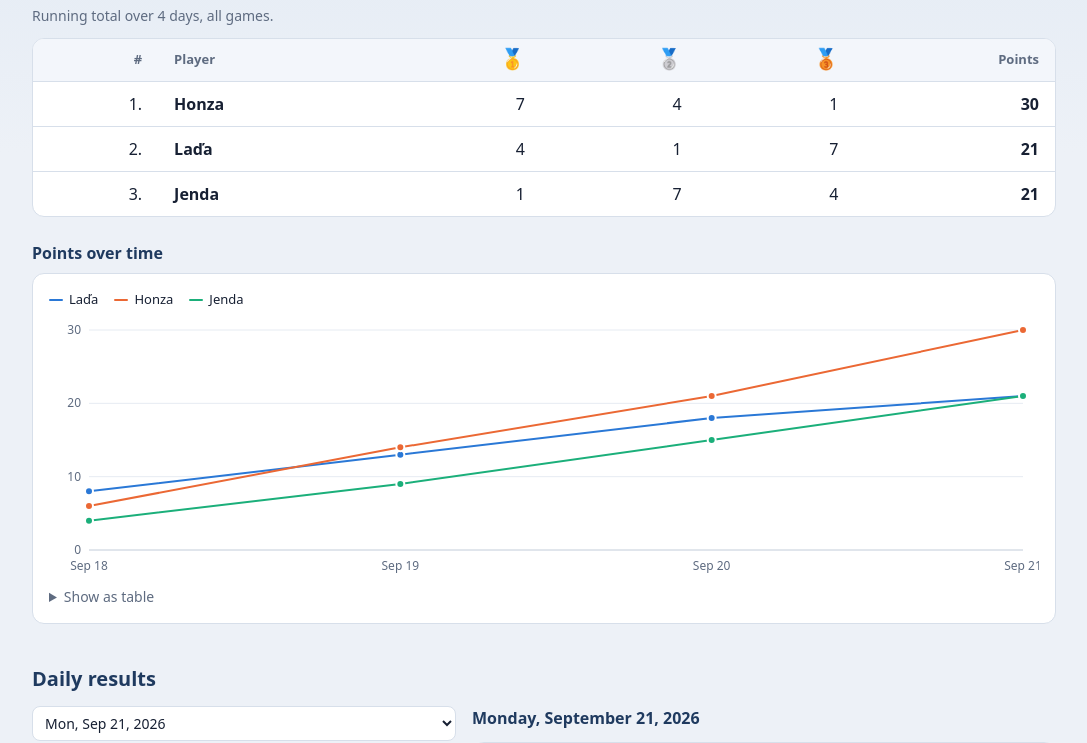
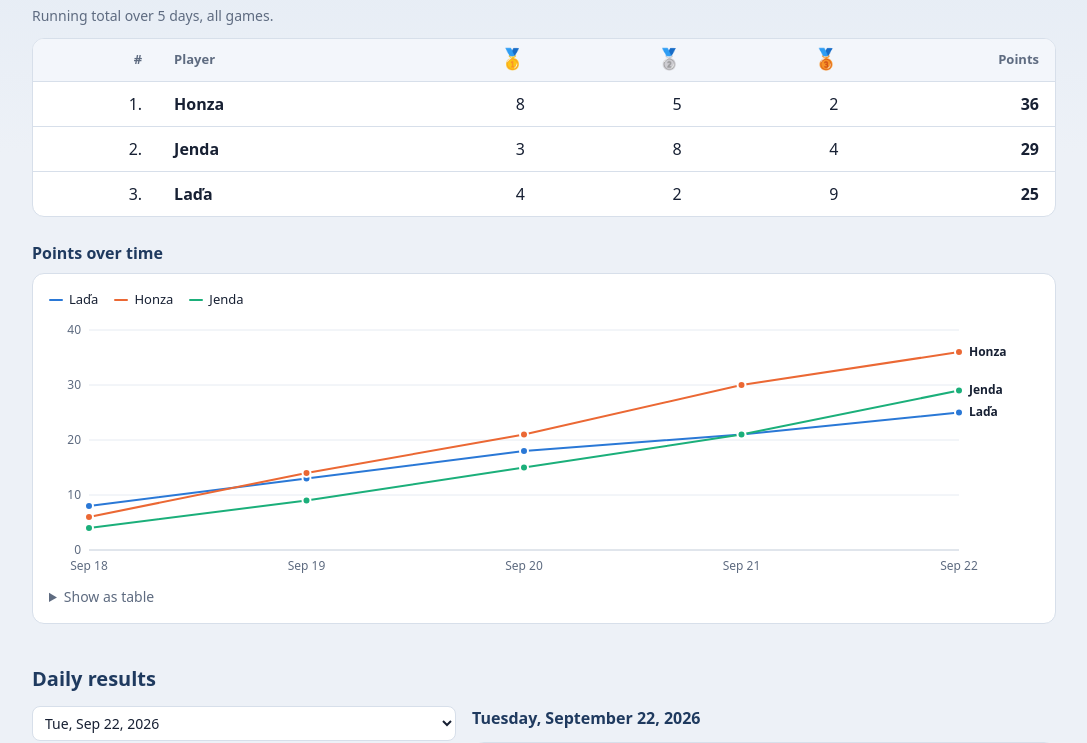
Before and after one commit to miklilad/kappa-hladaci-scoreboard, a React (Vite) app: page / in a window 1280 px wide. Shown: the part 231-974 px from the top of the page, without its empty margins (96-1183 px from the left). Built offline with nearby package versions, Linux system fonts and the light colour scheme.

Commit message:
Add new score entry for September 22, 2026

```diff
--- a/src/scores.ts
+++ b/src/scores.ts
@@ -48,4 +48,11 @@ export const scores: Session[] = [
     bazos: [1746, 2595, 2071],
     geoguessr: [13250, 15311, 15153],
   },
+  {
+    date: "2026-09-22",
+    players: ["Laďa", "Honza", "Jenda"],
+    sreality: [2678, 2566, 2769],
+    bazos: [1238, 2739, 2671],
+    geoguessr: [18757, 22854, 23547],
+  },
 ];
```
